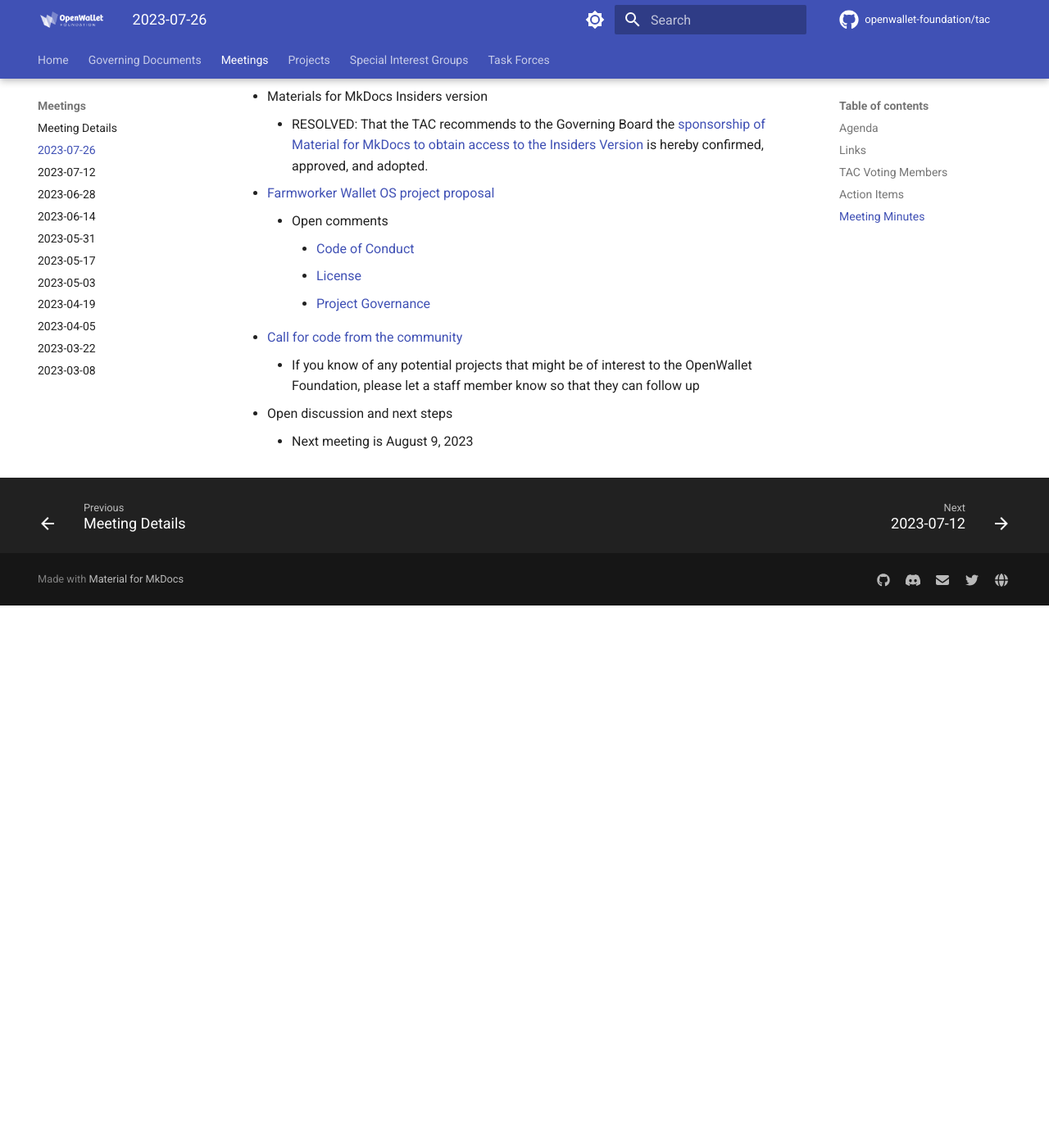
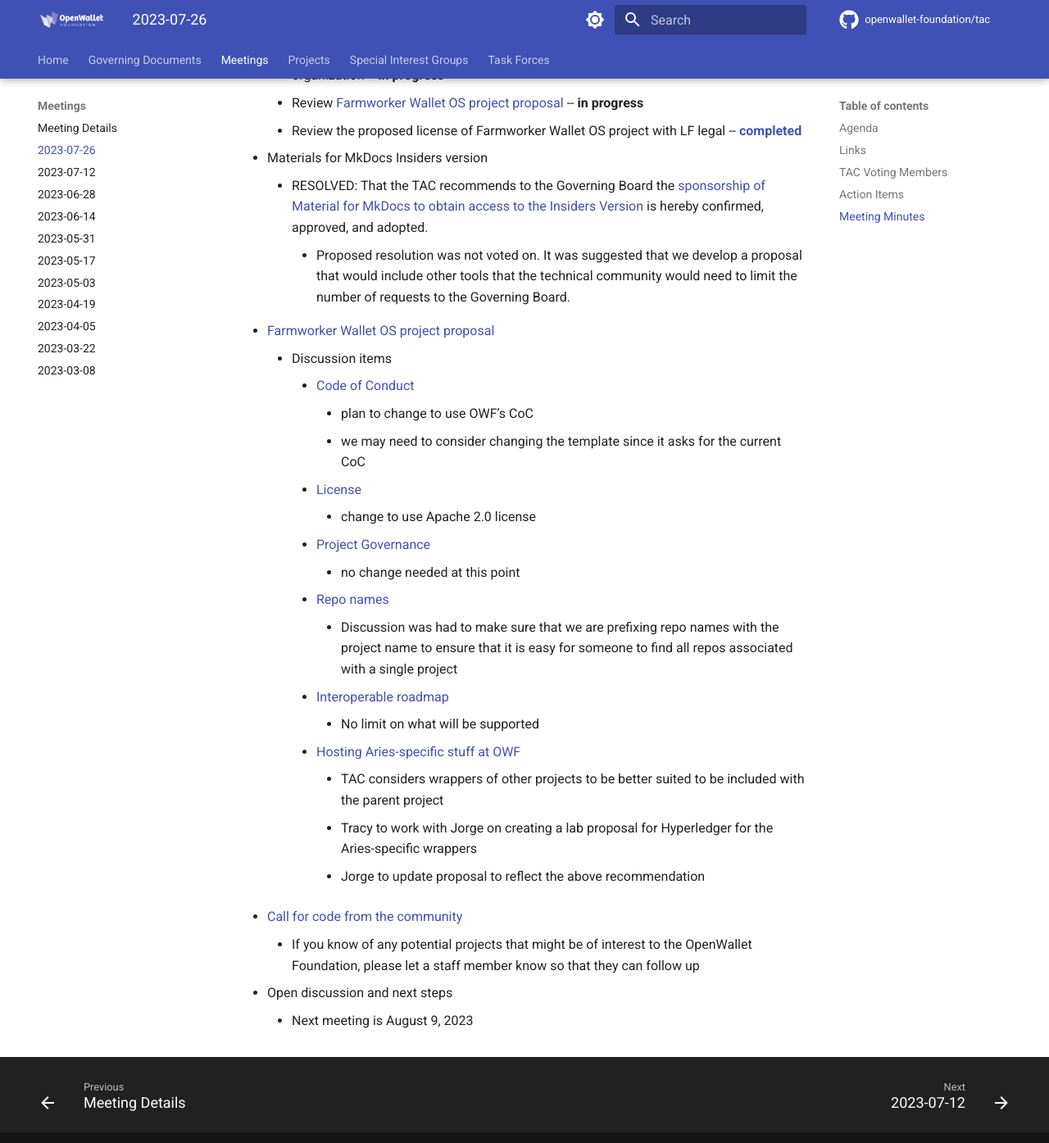
Before and after one commit to openwallet-foundation/tac, an MkDocs documentation site: the page built from docs/meetings/2023-07-26.md, in a window 1280 px wide and 1400 px high, scrolled down 1586 px. Shown: the top 1395 px of the window at 82% size. Built offline with MkDocs 1.6.1 and Material for MkDocs 9.7.7, drawn with Linux system fonts in a browser that asks for light colours; comment, search, counter and statistics services are not loaded; before the commit the page ends 2325 px from its top, so only the background shows below that; some of the changed text lies outside the part shown.

Commit message:
Add meeting notes
Signed-off-by: Tracy Kuhrt <tracy.a.kuhrt@accenture.com>

```diff
--- a/docs/meetings/2023-07-26.md
+++ b/docs/meetings/2023-07-26.md
@@ -13,18 +13,20 @@
 
 ## Links
 - [slides](https://docs.google.com/presentation/d/1Hqo4GobtTtPAfh5qog8U80IquPkFnboug-dRRjtL2fI/edit?usp=sharing)
-- [recording]()
+- [recording](https://zoom.us/rec/play/NDzdilmwIBmOT4bJWzwV9UDhFKKl7IITirFP36n4OPNu7Wocj-UcTxUShzBh3DM9QRK1pd4cCxxT0pdF.JsKe4q2AEqkPxrxw)
 
 ## TAC Voting Members
 
-- [ ] Jeremie Miller
-- [ ] Pete Cooling
+- [x] Jeremie Miller
+- [x] Pete Cooling
 - [ ] Stavros Kounis
-- [ ] Tracy Kuhrt
-- [ ] Troy Ronda
-- [ ] Wenjing Chu
+- [x] Tracy Kuhrt
+- [x] Troy Ronda
+- [x] Wenjing Chu
 
 ## Action Items
+- Develop list of budget line items needed by the TAC
+- Work with Jorge on the item of whether aries-sdk-mendix makes sense within Hyperledger
 
 ## Meeting Minutes
 - Announcements
@@ -42,12 +44,26 @@
 
 - Materials for MkDocs Insiders version
     - RESOLVED: That the TAC recommends to the Governing Board the [sponsorship of Material for MkDocs to obtain access to the Insiders Version](https://squidfunk.github.io/mkdocs-material/insiders/) is hereby confirmed, approved, and adopted.
+        - Proposed resolution was not voted on. It was suggested that we develop a proposal that would include other tools that the technical community would need to limit the number of requests to the Governing Board.
 
 - [Farmworker Wallet OS project proposal](https://github.com/openwallet-foundation/project-proposals/pull/10)
-    - Open comments
+    - Discussion items
         - [Code of Conduct](https://github.com/openwallet-foundation/project-proposals/pull/10#discussion_r1254770431)
+            - plan to change to use OWF’s CoC
+            - we may need to consider changing the template since it asks for the current CoC
         - [License](https://github.com/openwallet-foundation/project-proposals/pull/10#discussion_r1267015989)
+            - change to use Apache 2.0 license
         - [Project Governance](https://github.com/openwallet-foundation/project-proposals/pull/10#discussion_r1254775939)
+            - no change needed at this point
+        - [Repo names](https://github.com/openwallet-foundation/project-proposals/pull/10#discussion_r1275025697)
+            - Discussion was had to make sure that we are prefixing repo names with the project name to ensure that it is easy for someone to find all repos associated with a single project
+        - [Interoperable roadmap](https://github.com/openwallet-foundation/project-proposals/pull/10#discussion_r1275035316)
+            - No limit on what will be supported
+        - [Hosting Aries-specific stuff at OWF](https://github.com/openwallet-foundation/project-proposals/pull/10#discussion_r1275028824)
+            - TAC considers wrappers of other projects to be better suited to be included with the parent project
+            - Tracy to work with Jorge on creating a lab proposal for Hyperledger for the Aries-specific wrappers
+            - Jorge to update proposal to reflect the above recommendation
+
 
 - [Call for code from the community](https://github.com/openwallet-foundation/project-proposals)
     - If you know of any potential projects that might be of interest to the OpenWallet Foundation, please let a staff member know so  that they can follow up
```
